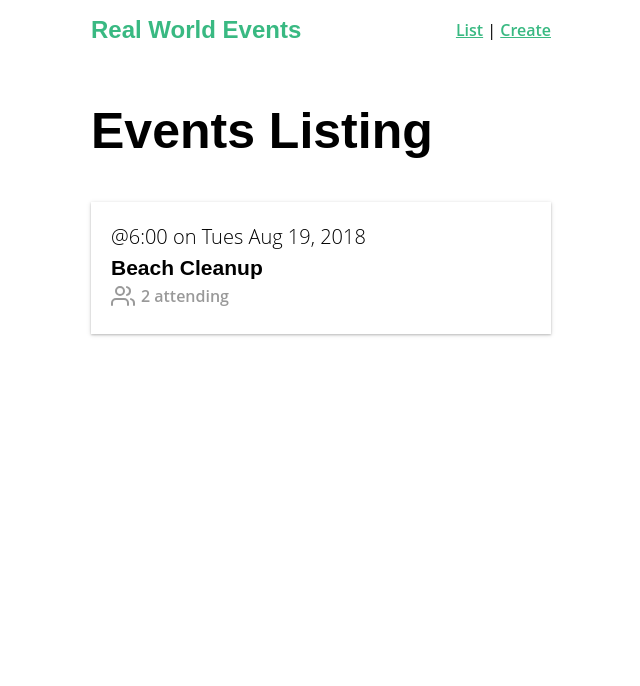
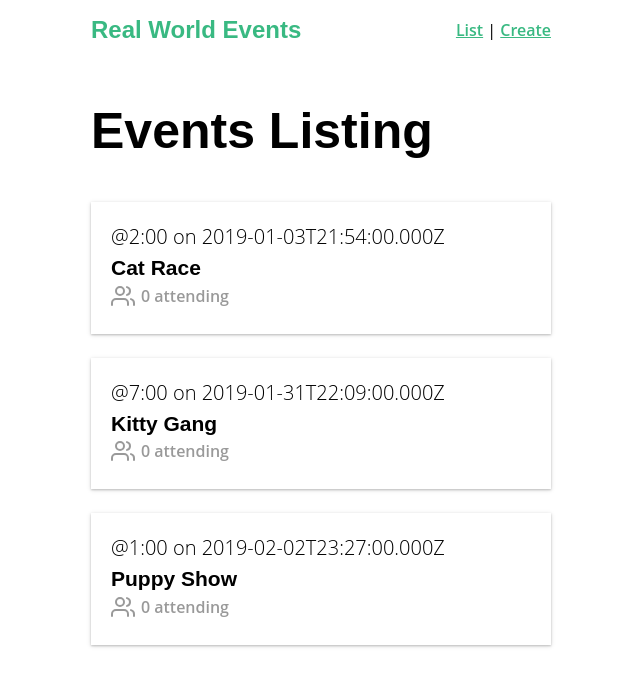
Before and after one commit to aspiringguru/vue_mastery_ch9_Axios, a Vue app: page / in a window 1280 px wide. Shown: the top 686 px of the page, without its empty margins (319-959 px from the left). Built offline with nearby package versions, Linux system fonts and the light colour scheme; data requests are answered from the project's data file.

Commit message:
L9 @ 1015,api calls with Axios to json server

```diff
--- a/db.json
+++ b/db.json
@@ -8,7 +8,7 @@
       },
       "category": "animal welfare",
       "organizer": "Adam",
-      "title": "Cat Cabaret",
+      "title": "Cat Race",
       "description": "Yay felines!",
       "location": "Meow Town",
       "date": "2019-01-03T21:54:00.000Z",
@@ -23,7 +23,7 @@
       },
       "category": "animal welfare",
       "organizer": "Adam",
-      "title": "Kitty Cluster",
+      "title": "Kitty Gang",
       "description": "Yay cats!",
       "location": "Catlandia",
       "date": "2019-01-31T22:09:00.000Z",
@@ -38,7 +38,7 @@
       },
       "category": "animal welfare",
       "organizer": "Adam",
-      "title": "Puppy Parade",
+      "title": "Puppy Show",
       "description": "Yay pups!",
       "location": "Puptown ",
       "date": "2019-02-02T23:27:00.000Z",
--- a/src/components/EventCard.vue
+++ b/src/components/EventCard.vue
@@ -10,19 +10,8 @@
 
 <script>
 export default {
-  data() {
-    return {
-      event: {
-        id: 1,
-        title: 'Beach Cleanup',
-        date: 'Tues Aug 19, 2018',
-        time: '6:00',
-        attendees: [
-          { id: 'abc123', name: 'Adam Jahr' },
-          { id: 'def456', name: 'Gregg Pollack' }
-        ]
-      }
-    }
+  props: {
+    event: Object
   }
 }
 </script>
--- a/src/views/EventList.vue
+++ b/src/views/EventList.vue
@@ -1,16 +1,33 @@
 <template>
   <div>
     <h1>Events Listing</h1>
-    <EventCard/>
+    <EventCard v-for="event in events" :key="event.id" :event="event"/>
   </div>
 </template>
 
 <script>
 import EventCard from '@/components/EventCard.vue'
+import axios from 'axios'
 
 export default {
   components: {
     EventCard
+  },
+  data() {
+    return {
+      events: []
+    }
+  },
+  created() {
+    axios
+      .get('http://localhost:3000/events') // Call out to this URL
+      .then(response => {
+        console.log('response.data = ', response.data)
+        this.events = response.data
+      })
+      .catch(error => {
+        console.log('There was an error', error.response) // If an error is returned log it to the console
+      })
   }
 }
 </script>
```
Also changed, not shown: package.json (+11 -10 lines), setup_notes.txt (added), 1 other file (tests, documents, lock files or other folders).
